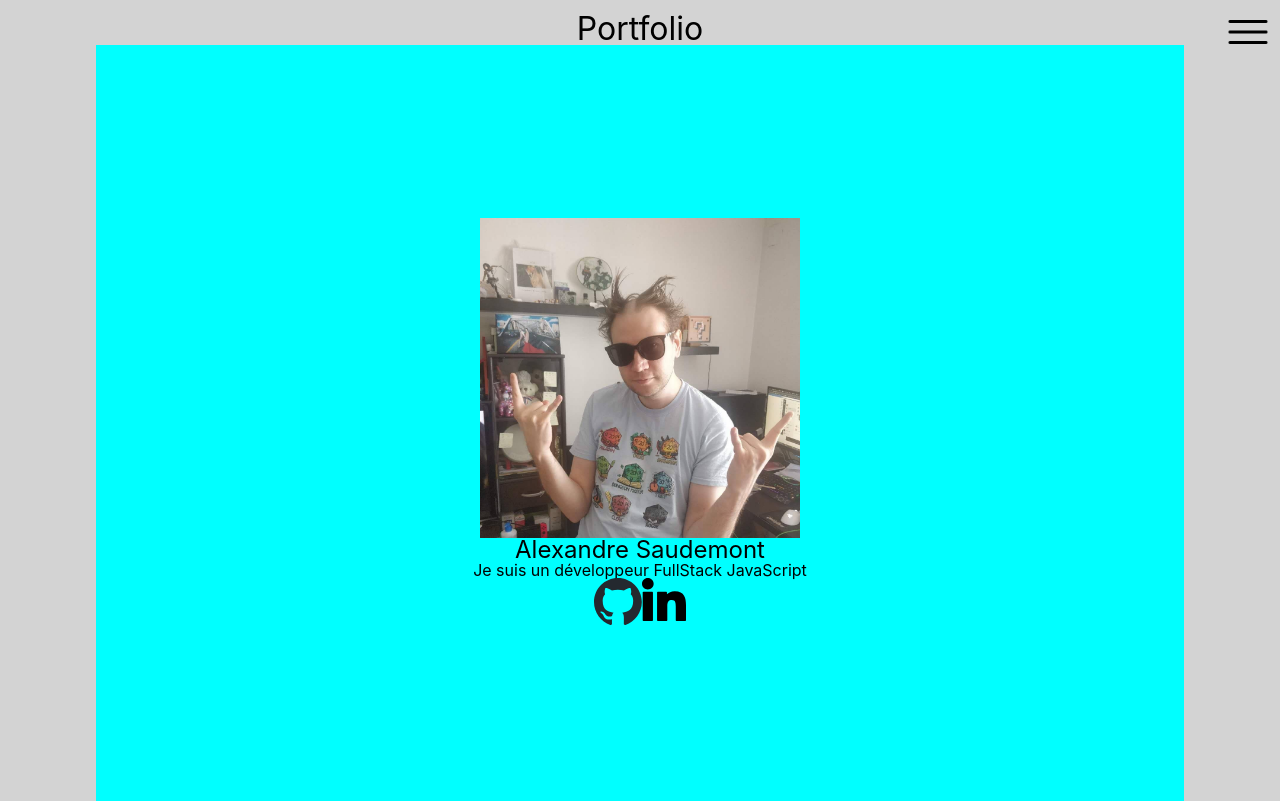
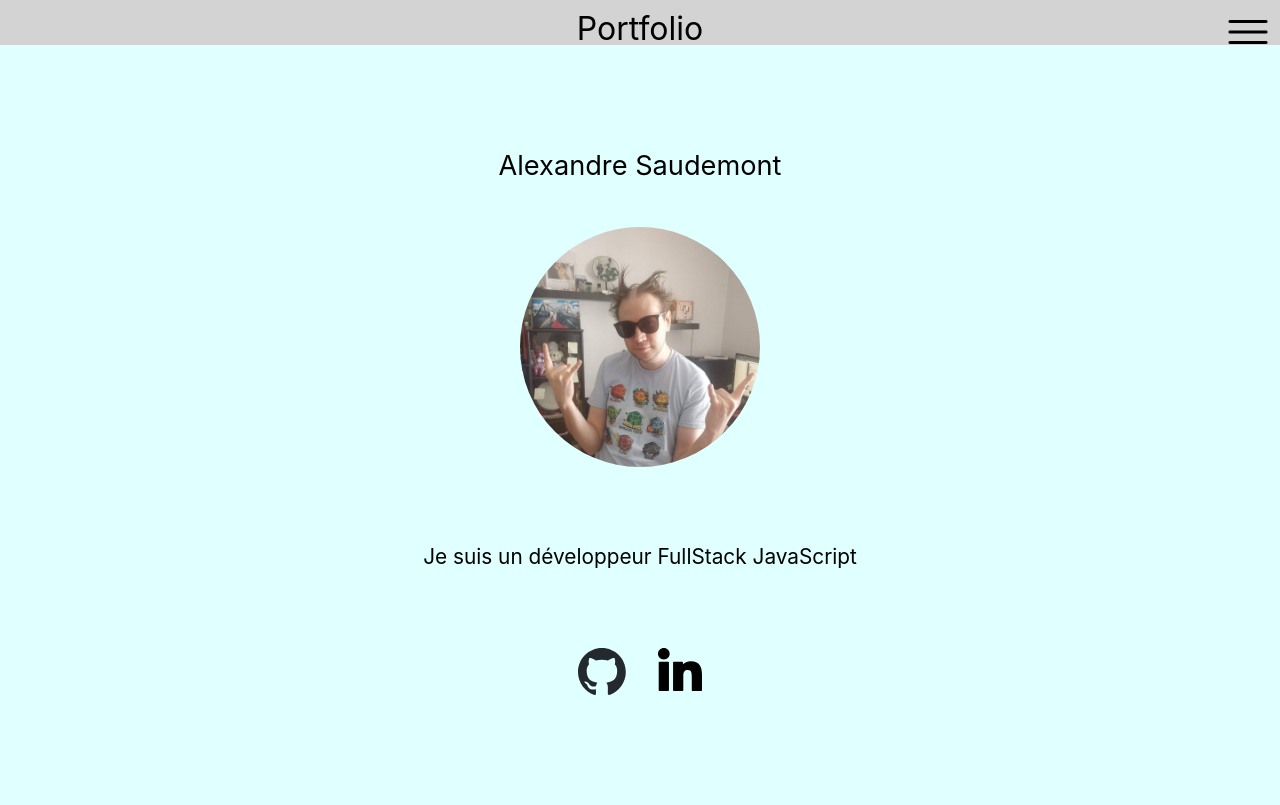
Before and after one commit to Alexandre-Saudemont/Portfolio, a React (Create React App) app: page / in a window 1280 px wide. Built offline with nearby package versions, Linux system fonts and the light colour scheme.

Commit message:
modification du CSS

```diff
--- a/src/App.css
+++ b/src/App.css
@@ -6,4 +6,5 @@
 
 .main{
   background-color: lightgray;
+  height: 100vh;
 }
--- /dev/null
+++ b/src/Components/AboutMe/AboutMe.css
@@ -0,0 +1,12 @@
+.aboutme {
+    background-color: lightgreen;
+    width: 80%;
+    margin: auto;
+    height: 95vh;
+
+}
+
+.aboutme-p{
+
+
+}
--- a/src/Components/AboutMe/AboutMe.js
+++ b/src/Components/AboutMe/AboutMe.js
@@ -1,11 +1,16 @@
 import React from 'react';
+import "./AboutMe.css";
+
 
 function AboutMe() {
     return (
-        <section>
-            <p>Bonjour! Je m'appelle Alexandre Saudemont</p>
-            <p>Je suis un développeur FullStack JavaScript.</p>
-            <p>J'ai étudié chez O'Clock du 17 Janvier jusqu'au 2 Juillet 2022 pour ma reconverssion</p>
+        <section className='aboutme'>
+            <h1 className='aboutme-title'>Bonjour! Je m'appelle Alexandre Saudemont</h1>
+            <p className='aboutme-p'>
+                Je suis un développeur FullStack JavaScript.
+                J'ai étudié chez O'Clock du 17 Janvier jusqu'au 2 Juillet 2022 pour ma reconversion professionnelle
+            </p>
+
         </section>
     );
 }
--- a/src/Components/Home/Home.css
+++ b/src/Components/Home/Home.css
@@ -1,33 +1,42 @@
 .home{
     margin: auto;
-    width: 85%;
     text-align: center;
     display: flex;
     flex-direction: column;
     justify-content: center;
     align-items: center;
-    height: 94.5vh;
-    background-color: aqua;
+    height: 95vh;
+    background-color: lightcyan
+}
+
+.home-title{
+    margin-bottom: 3rem;
+    font-size: 1.7rem;
+
 }
 
 .home-profile-pic{
-    width: 20rem;
+    width: 15rem;
+    border-radius: 25rem;
 }
 
-.home-title{
-    font-size: 1.5rem;
-
+.home-description{
+    font-size: 1.3rem;
+    margin: 5rem
 }
 
 .home-links{
+    width: 100%;
     display: flex;
+    justify-content: center;
 }
 
 .home-github{
     width: 3rem;
-    border-color: yellow 2px;
+
 }
 
 .home-linkedin{
     width: 2.7rem;
+    margin-left: 2rem;
 }
--- a/src/Components/Home/Home.js
+++ b/src/Components/Home/Home.js
@@ -7,8 +7,9 @@ function Home() {
 
     return (
         <section className='home'>
+            <h1 className='home-title'>Alexandre Saudemont</h1>
             <img src={hair} alt="hair not found" className='home-profile-pic' />
-            <h1 className='home-title'>Alexandre Saudemont</h1>
+
             <p className='home-description'>Je suis un développeur FullStack JavaScript</p>
             <ul className='home-links'>
                 <li><img src={github} alt="github icon" className='home-github' /></li>
--- a/src/router/Router.js
+++ b/src/router/Router.js
@@ -7,17 +7,18 @@ import Header from "../Components/Header/Header.js"
 // Creation du routeur pour gérer les différentes pages du site
 const router = createBrowserRouter([
     {
-        // La page d'acceuil qui a pour enfant les pages Projects et AboutMe
+
         path: "/",
         element: <App />,
 
-        children: [
-            {
-                path: "Projects",
-                element: <Projects />
-            },
-
-        ]
+    },
+    {
+        path: "Projects",
+        element:
+            <>
+                <Header />
+                <Projects />
+            </>
     },
     {
         path: "AboutMe",
```
